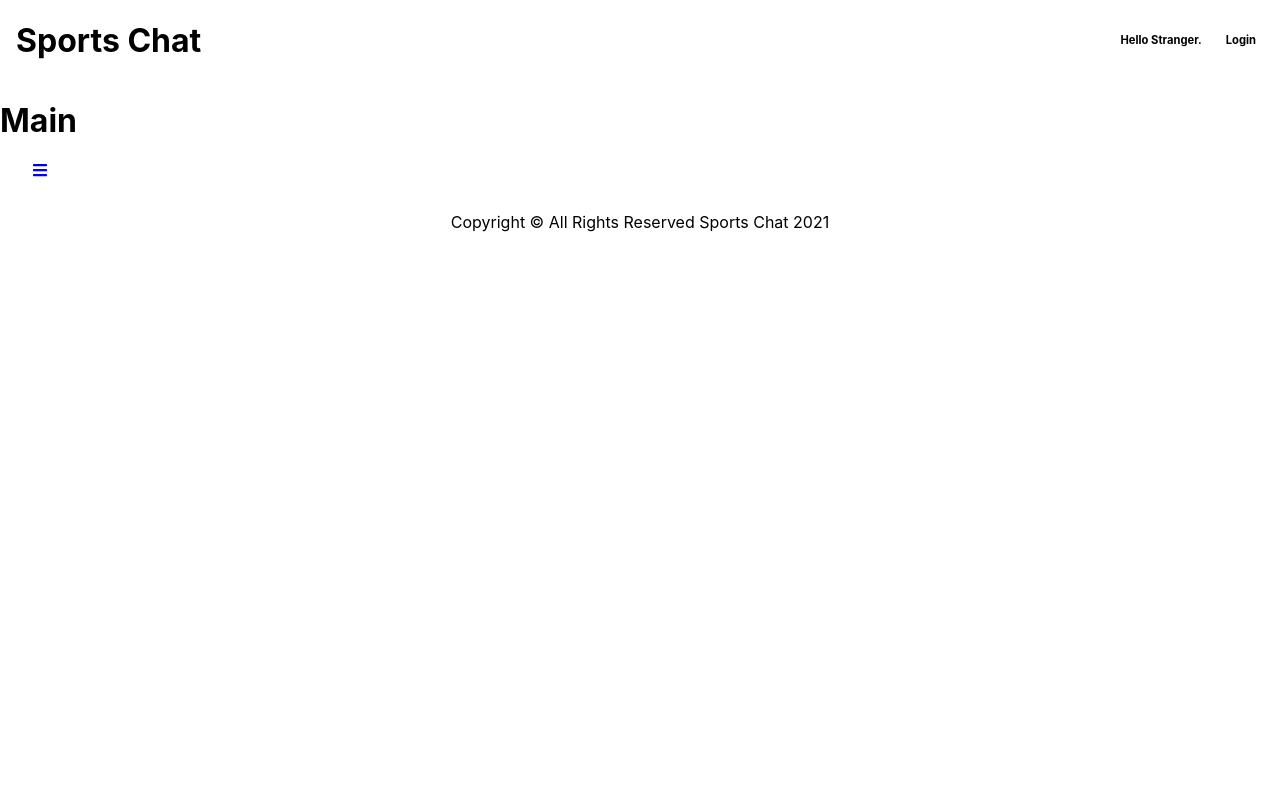
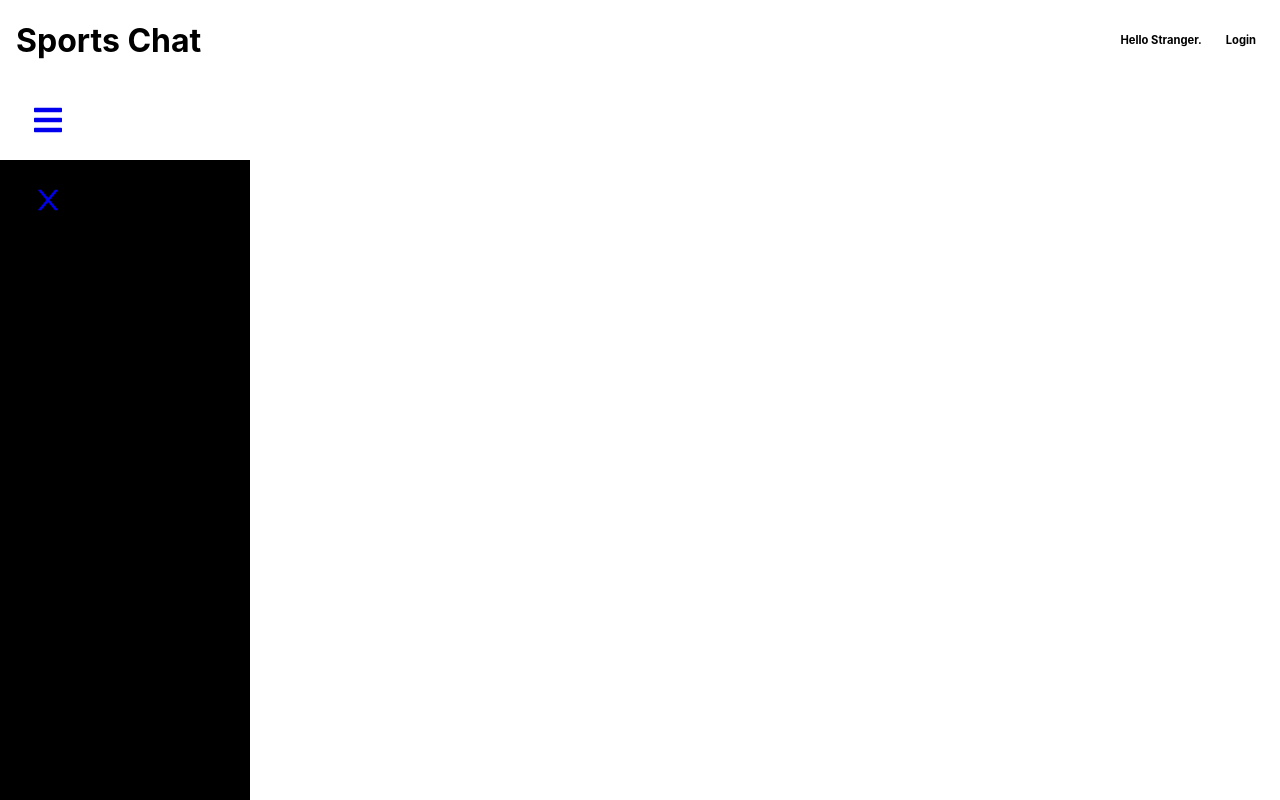
Before and after one commit to VernellMiller/sports-chat-frontend, a React (Create React App) app: page / in a window 1280 px wide. Shown: the top 800 px of the page. Built offline with nearby package versions, Linux system fonts and the light colour scheme; no server answers.

Commit message:
adss styles to sidebar

```diff
--- a/src/App.js
+++ b/src/App.js
@@ -32,8 +32,8 @@ function App() {
     <Header user={user}/>
       <Switch>
         <Route exact path="/">
+          <Sidebar />
           <Main />
-          <Sidebar />
         </Route>
         <Route path="/landing">
           <Landing />
--- a/src/components/Sidebar.js
+++ b/src/components/Sidebar.js
@@ -7,6 +7,22 @@ import * as AiIcons from "react-icons/ai";
 
 const NavIcon = styled(Link)`
     margin-left:2rem;
+    font-size: 2rem;
+    height: 80px;
+    display: flex;
+    justify-content: flex-start;
+    align-items: center;
+`;
+
+const SidebarNav = styled.nav`
+    background-color: black;
+    width: 250px;
+    height: 100vh;
+`;
+
+const SidebarWrap = styled.div`
+    width: 100%;
+
 `;
 
 const Sidebar = () => {
@@ -15,6 +31,14 @@ const Sidebar = () => {
          <NavIcon to="#">
             <FaIcons.FaBars />
         </NavIcon>
+        <SidebarNav>
+            <SidebarWrap>
+                <NavIcon to="#">
+                    <AiIcons.AiOutlineClose />
+                </NavIcon>
+            </SidebarWrap>
+
+        </SidebarNav>
 
        </>
     )
```
